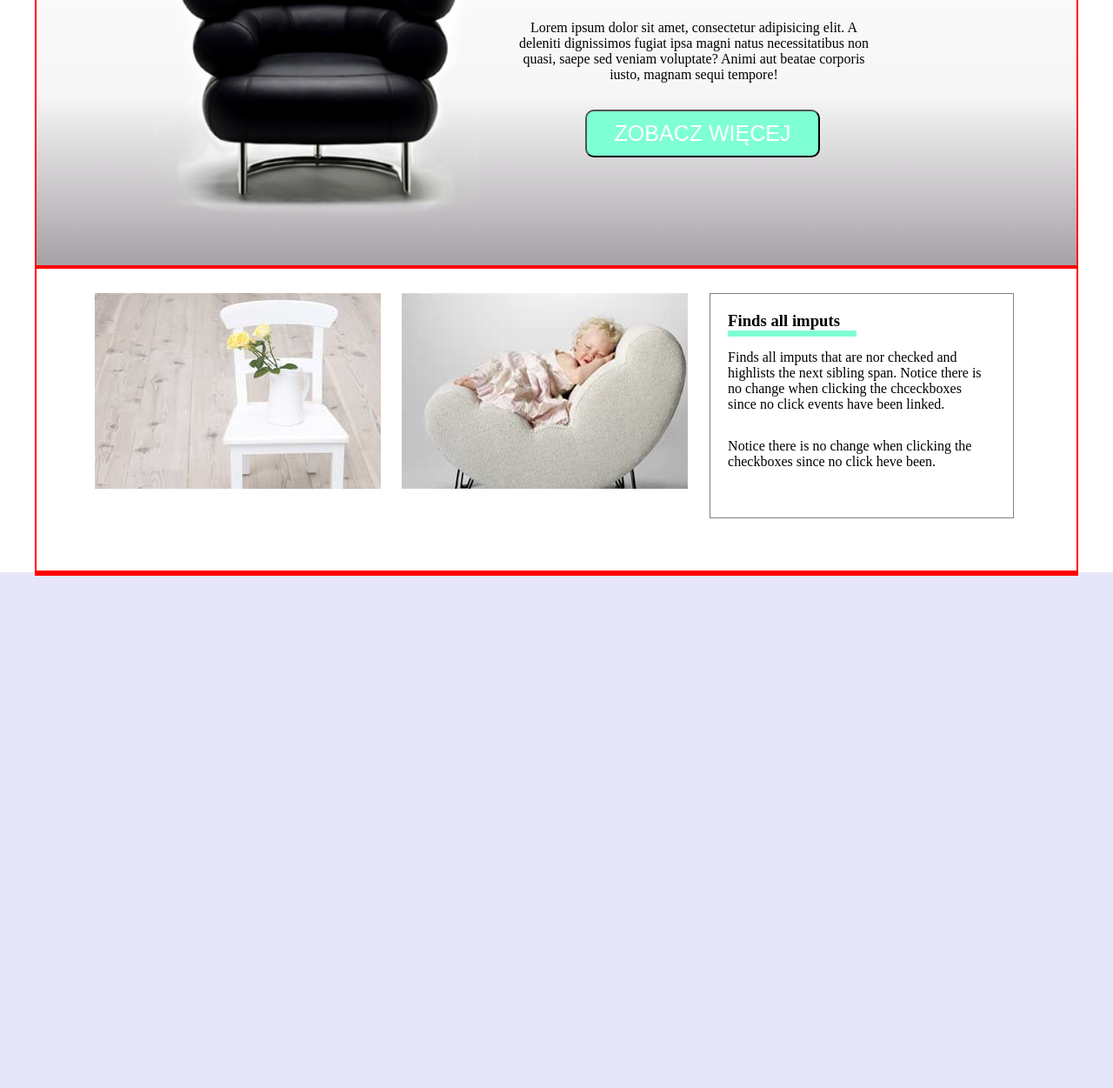
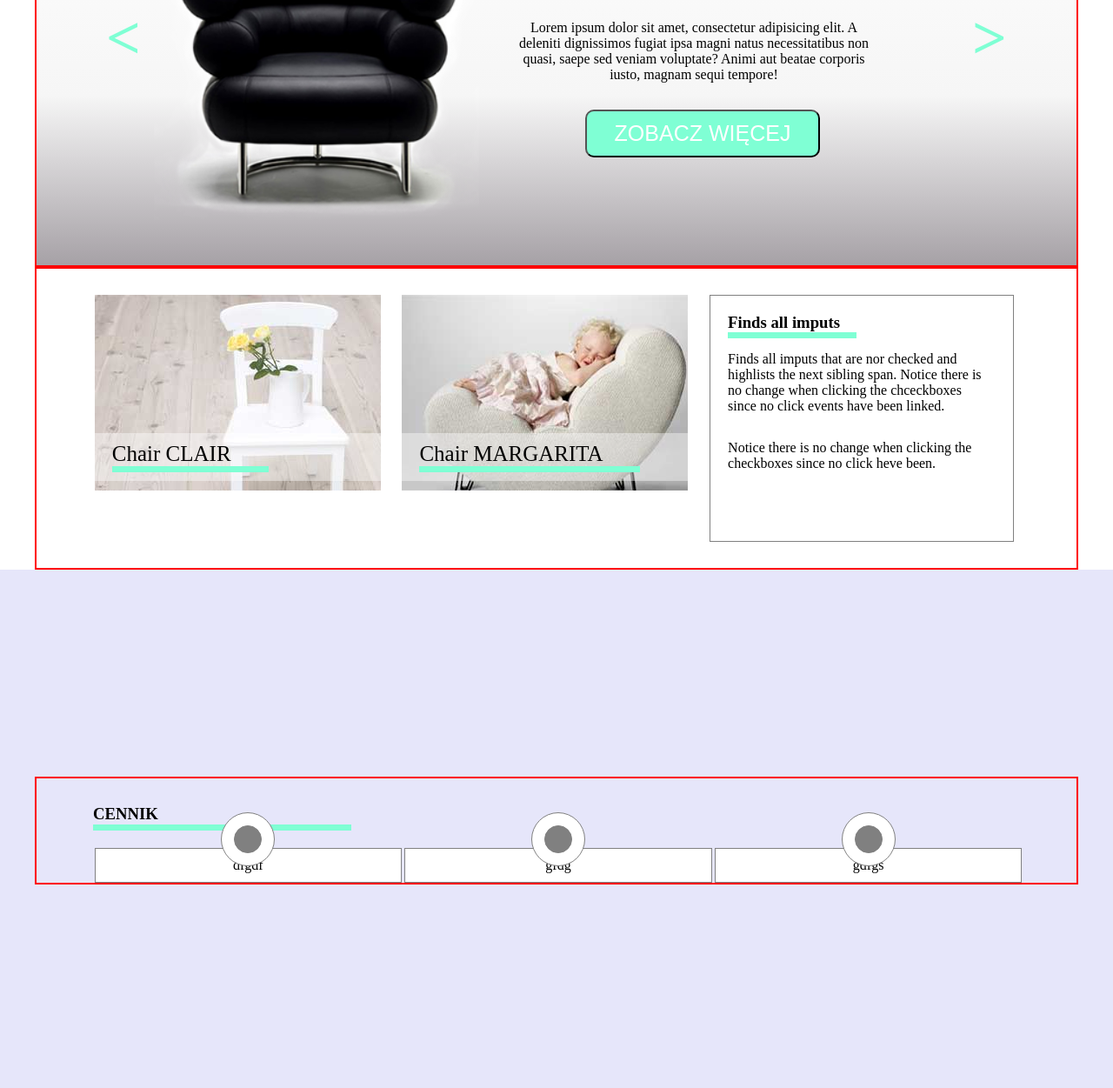
Before and after one commit to lnowak/First_page, a plain HTML site: page index.html in a window 1280 px wide. Shown: the part 239-1490 px from the top of the page at 87% size. Drawn offline with Linux system fonts and the light colour scheme.

Commit message:
update_2019-07-28

```diff
--- a/css/style.css
+++ b/css/style.css
@@ -109,6 +109,18 @@ div {
     position: relative;
 }
 
+.dfirst {
+    position: absolute;
+    top: 200px;
+    left: 80px;
+}
+
+.dfirst p {
+    font-size: 70px;
+    font-weight: bold;
+    color: aquamarine;
+}
+
 .chair {
     background-image: url('../images/black_chair.png');
     width: 420px;
@@ -161,17 +173,31 @@ div {
     font-size: 25px;
 }
 
+.dlast {
+    position: absolute;
+    top: 200px;
+    right: 80px;
+}
+
+.dlast p {
+    font-size: 70px;
+    font-weight: bold;
+    color: aquamarine;
+}
+
+
+
 .foto {
     display: flex;
     justify-content: space-around;
-    padding: 28px 70px 60px 65px;
+    padding: 30px 70px 30px 65px;
 
 }
 
 .foto_item {
     display: inline-block;
     width: 33%;
-    padding-bottom: 30px;
+    padding-bottom: 0;
 }
 
 
@@ -190,32 +216,105 @@ div {
     padding: 15px 5px 15px 0;
 }
 
+.textDiv1 {
+    background-color: rgba(255, 255, 255, 0.4);
+    position: relative;
+    bottom: 70px;
+    padding: 10px 135px 10px 20px;
+}
+
+.textDiv2 {
+    background-color: rgba(255, 255, 255, 0.4);
+    position: relative;
+    bottom: 70px;
+    padding: 10px 55px 10px 20px;
+}
+
+.chairText {
+    font-size: 25px;
+    padding: auto;
+    border-bottom: 7px solid aquamarine;
+}
+
 .none {
-    color: white;
+    color: rgba(255, 255, 255, 0);
 }
 
 .offers {
     height: 600px;
     background-color: lavender;
+    display: flex;
+    align-items: flex-start;
+}
+
+.offers-menu {
+    display: flex;
+    flex-flow: column;
+    align-items: flex-start;
+    padding-left: 65px;
+    padding-right: 70px;
 }
 
 .choice_title {
     text-transform: uppercase;
+    height: 60px;
+    padding-top: 30px;
+    margin-bottom: 20px;
+    border-bottom: 7px solid aquamarine;
+    width: 28%;
+}
 
+.choice {
+    display: flex;
+    flex-direction: row;
+    width: 1070px;
+    justify-content: space-around;
+
+}
+
+.offers-item {
+    display: flex;
+    width: 33%;
+    justify-content: center;
+    border: 1px solid grey;
+    padding: 10px;
+    position: relative;
+    background-color: white;
+}
+
+.offers-item:before {
+    position: absolute;
+    content: '';
+    display:flex;
+    border: 1px solid grey;
+    height: 30px;
+    width: 30px;
+    border-radius: 50%;
+    top: -27px;
+    background-color: grey;
+    z-index: 3;
+}
+
+.offers-item:after {
+    position: absolute;
+    content: '';
+    display:flex;
+    border: 1px solid grey;
+    height: 60px;
+    width: 60px;
+    border-radius: 50%;
+    top: -42px;
+    background-color: white;
+    z-index: 2;
 }
 
 
 
 
 
-
-
-
-
-
-
-
-
+.hidden {
+    display: none;
+}
 
 footer {
     display: flex;
--- a/index.html
+++ b/index.html
@@ -37,6 +37,9 @@
     </header>
     <section >
         <article class="backgroound_1 centre">
+            <div class="dfirst">
+                <p>&lt;</p>
+            </div>
             <div class="chair">
             </div>
             <div class="header">
@@ -48,13 +51,22 @@
             <div class="button">
                 <button class="button_style">Zobacz więcej</button>
             </div>
+            <div class="dlast">
+                <p>&gt;</p>
+            </div>
         </article>
         <article class="foto centre">
             <div class="foto_item">
                 <img src="images/box1_img.jpg">
+                <div class="textDiv1">
+                    <p class="chairText">Chair CLAIR <span class="none">......</span></p>
+                </div>
             </div>
             <div class="foto_item">
                 <img src="images/box2_img.jpg">
+                <div class="textDiv2">
+                    <p class="chairText">Chair MARGARITA <span class="none">......</span></p>
+                </div>
             </div>
             <div class="foto_item">
                 <h3 id="foto_item-title">Finds all imputs <span class="none">...</span></h3>
@@ -63,11 +75,21 @@
             </div>
         </article>
         <article class="offers">
-            <div class="choice centre">
-                <h1 class="choice_title"
+            <div class="offers-menu centre">
+                <h1 class="choice_title">Cennik</h1>
+                <div class="choice">
+                    <div class="offers-item">dfgdf </div>
+                    <div class="offers-item">gfdg </div>
+                    <div class="offers-item">gdfgs </div>
+                </div>
             </div>
         </article>
     </section>
+
+
+
+
+
     <footer class="centre">
         <p class="footer-item1">Copyright 2014 | All Rights Reserved. - Sit On Chair</p>
         <div class="footer-item2">
@@ -78,5 +100,6 @@
         </div>
         <p class="footer-item3">sit <span class="bold">on</span> chair</p>
     </footer>
+    <script src="js/app.js"></script>
 </body>
 </html>
--- /dev/null
+++ b/js/app.js
@@ -0,0 +1,29 @@
+document.addEventListener('DOMContentLoaded', function() {
+    console.log('DOM');
+
+    var div1 = document.querySelector('.textDiv1');
+    var div2 = document.querySelector('.textDiv2');
+    var fotoItem = document.querySelectorAll('.foto_item');
+    var tab =[];
+    for (var i=0; i<fotoItem.length; i++ ) {
+        tab.push(fotoItem[i]);
+        console.log(tab);
+
+        fotoItem[0].addEventListener('mouseover', function () {
+            div1.classList.add('hidden');
+        });
+
+        fotoItem[1].addEventListener('mouseover', function () {
+            div2.classList.add('hidden');
+        });
+
+        fotoItem[i].addEventListener('mouseout', function () {
+            div1.classList.remove('hidden');
+            div2.classList.remove('hidden');
+        });
+
+
+
+    }
+
+});
```
